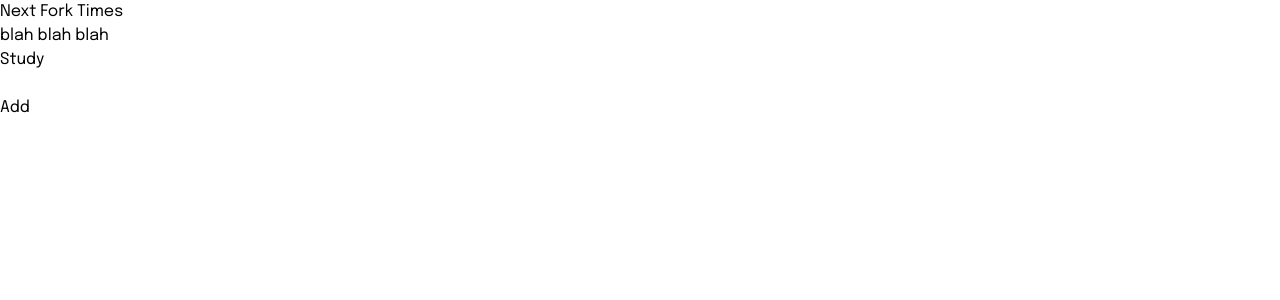
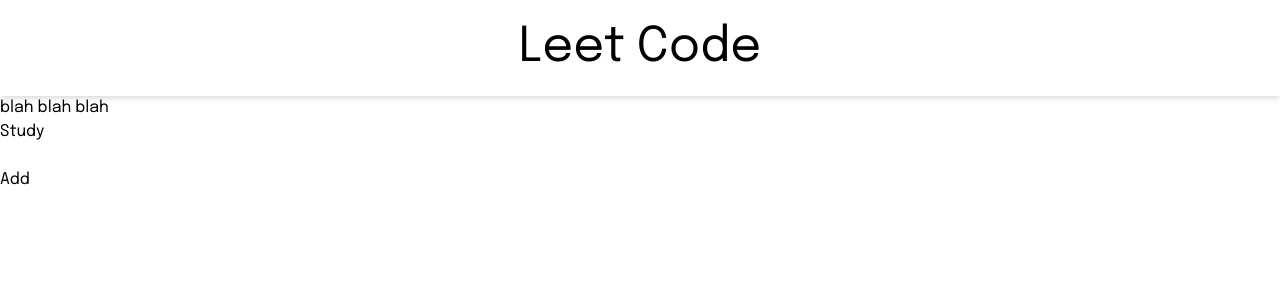
Before and after one commit to alexmkio/leet-cards, a Next.js app: page / in a window 1280 px wide. Shown: the top 300 px of the page. Built offline with nearby package versions, Linux system fonts and the light colour scheme; no server answers.

Commit message:
Update header

```diff
--- a/components/Header.tsx
+++ b/components/Header.tsx
@@ -1,11 +1,7 @@
-function Header() {
+export default function Header() {
   return (
-    <>
-      <header>
-        <h1>Next Fork Times</h1>
-      </header>
-    </>
+    <header className="bg-gray-50 bg-opacity-5 shadow-md sticky top-0 z-50">
+      <h1 className="font-header text-4xl md:text-5xl text-center p-4 md:p-6">Leet Code</h1>
+    </header>
   )
 }
-
-export default Header;
```
